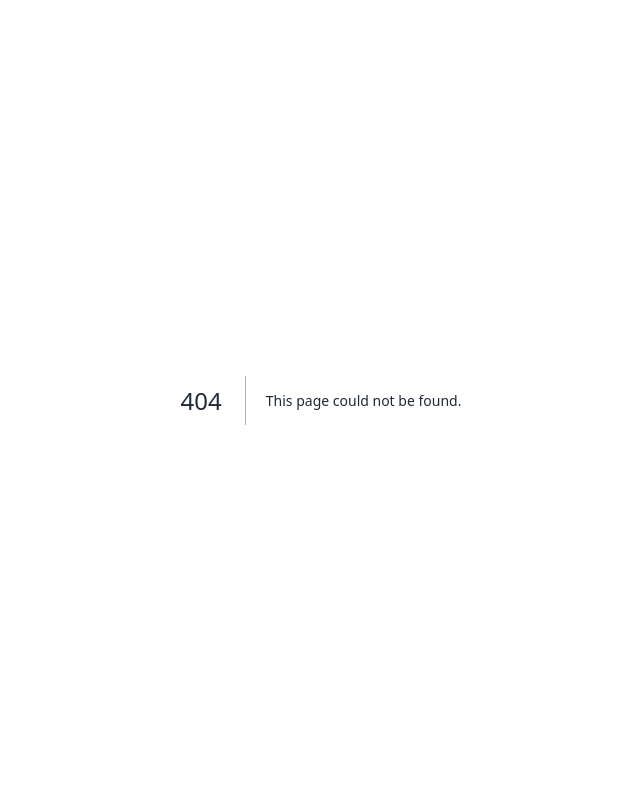
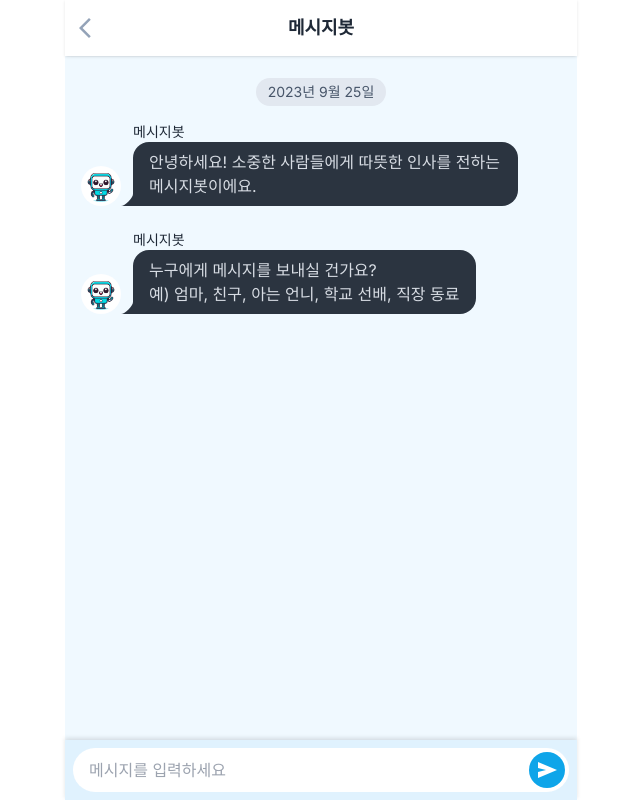
Before and after one commit to kec0130/messagebot, a Next.js app: page /chat in a window 1280 px wide. Before the commit this address had no page. Shown: the whole page, without its empty margins (319-959 px from the left). Built offline with nearby package versions, Linux system fonts and the light colour scheme.

Commit message:
feat: add landing page

```diff
--- a/public/icons/index.ts
+++ b/public/icons/index.ts
@@ -3,5 +3,6 @@ import CopyIcon from './copy.svg';
 import CheckIcon from './check.svg';
 import ReplayIcon from './replay.svg';
 import AddMessageIcon from './add_message.svg';
+import ArrowBackIcon from './arrow_back.svg';
 
-export { SendIcon, CopyIcon, CheckIcon, ReplayIcon, AddMessageIcon };
+export { SendIcon, CopyIcon, CheckIcon, ReplayIcon, AddMessageIcon, ArrowBackIcon };
--- /dev/null
+++ b/src/app/chat/page.tsx
@@ -0,0 +1,7 @@
+import ChatRoom from '@/components/Chat';
+
+const Chat = () => {
+  return <ChatRoom />;
+};
+
+export default Chat;
--- a/src/app/page.tsx
+++ b/src/app/page.tsx
@@ -1,5 +1,11 @@
-import ChatRoom from '@/components/ChatRoom';
+import Link from 'next/link';
 
 export default function Home() {
-  return <ChatRoom />;
+  return (
+    <>
+      <button className="btn">
+        <Link href="/chat">메시지 만들러 가기</Link>
+      </button>
+    </>
+  );
 }
--- /dev/null
+++ b/src/components/Chat/Header.tsx
@@ -0,0 +1,18 @@
+import Link from 'next/link';
+import { ArrowBackIcon } from '../../../public/icons';
+
+const Header = () => {
+  return (
+    <header className="fixed z-10 top-0 left-0 right-0 max-w-lg h-[56px] mx-auto flex justify-between items-center bg-white shadow">
+      <button className="flex justify-center items-center w-10 h-full">
+        <Link href="/">
+          <ArrowBackIcon className="fill-slate-400" />
+        </Link>
+      </button>
+      <h1 className="text-center font-bold text-lg">메시지봇</h1>
+      <div className="w-10" />
+    </header>
+  );
+};
+
+export default Header;
--- a/src/components/ChatRoom/index.tsx
+++ b/src/components/Chat/index.tsx
@@ -13,6 +13,9 @@ import { generateStream } from '@/services/messages';
 import Message from './Message';
 import Input from './Input';
 import ControlButtons from './ControlButtons';
+import { ArrowBackIcon } from '../../../public/icons';
+import Link from 'next/link';
+import Header from './Header';
 
 const ChatRoom = () => {
   const [currentStep, setCurrentStep] = useState(0);
@@ -137,10 +140,7 @@ const ChatRoom = () => {
 
   return (
     <>
-      <header className="fixed z-10 top-0 left-0 right-0 max-w-lg h-[56px] mx-auto flex justify-center items-center bg-white shadow">
-        <h1 className="text-center font-bold text-lg">메시지봇</h1>
-      </header>
-
+      <Header />
       <main className="flex min-h-[100dvh] flex-col max-w-lg mx-auto py-[70px] px-4 bg-sky-50">
         <div className="w-fit text-sm rounded-full px-3 py-1 mx-auto my-2 bg-slate-200 text-slate-600">
           {convertDate(new Date())}
```
Also changed, not shown: public/icons/arrow_back.svg (added), src/components/Chat/ControlButtons.tsx (renamed from src/components/ChatRoom/ControlButtons.tsx), src/components/Chat/Input.tsx (renamed from src/components/ChatRoom/Input.tsx), src/components/Chat/Message.tsx (renamed from src/components/ChatRoom/Message.tsx).
